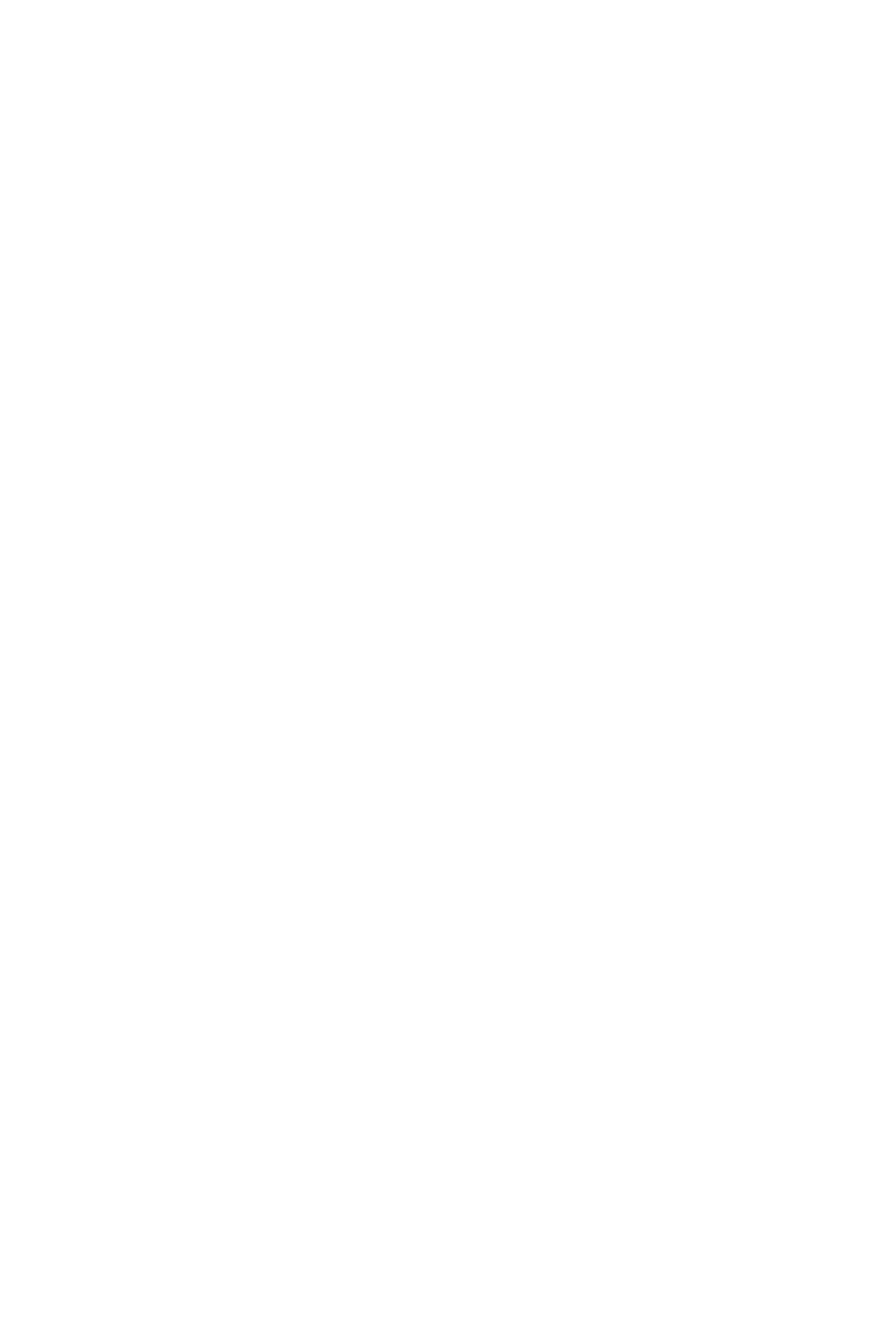
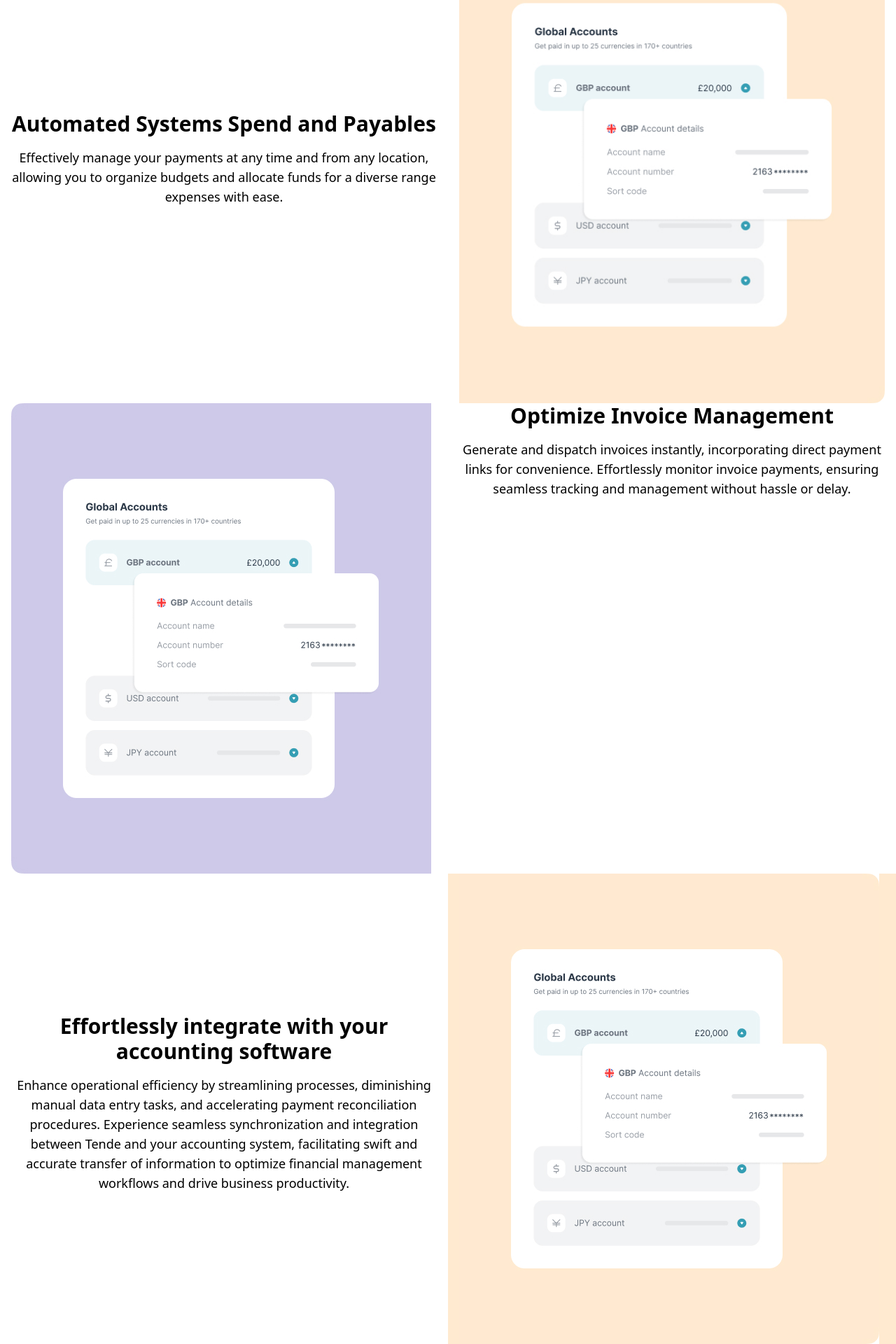
Before and after one commit to Njokimary/Pesha, a React (Create React App) app: page / in a window 1280 px wide. Shown: the part 797-2717 px from the top of the page at 70% size. Before the commit the page ends 800 px from the top, so only its background shows below. Built offline with nearby package versions, Linux system fonts and the light colour scheme.

Commit message:
feat:additinals to the landing page

```diff
--- a/src/Components/Layout.js
+++ b/src/Components/Layout.js
@@ -1,11 +1,47 @@
-import React from 'react'
+import React from 'react';
 
 function Layout() {
   return (
-    <div>
+    <div className="flex flex-wrap">
+
+      <div className="w-full md:w-1/2 px-4 flex items-center">
+        <div className="text-center">
+          <h1 className="text-3xl font-bold mb-4">Automated Systems Spend and Payables</h1>
+          <p className="text-lg mb-4">Effectively manage your payments at any time and from any location, allowing you to organize budgets and allocate funds for a diverse range expenses with ease.</p>
+        </div>
+      </div>
+
+
+      <div className="w-full md:w-1/2 px-4" >
+        <div className="w-460 h-460">
+          <img src="chart2.jpg" alt="Pesha" className="w-full h-full" />
+        </div>
+      </div>
+
+
+      <div className="w-full md:w-1/2 px-4 ">
+        <img src='accounts.jpg' alt='pesha' className="w-460 h-460" />
+      </div>
+      <div className="w-full md:w-1/2 px-4">
+        <div className="text-center">
+          <h1 className="text-3xl font-bold mb-4">Optimize Invoice Management</h1>
+          <p className="text-lg mb-4">Generate and dispatch invoices instantly, incorporating direct payment links for convenience. Effortlessly monitor invoice payments, ensuring seamless tracking and management without hassle or delay.</p>
+        </div>
+      </div>
+      <div className="w-full md:w-1/2 px-4 flex items-center">
+        <div className="text-center">
+          <h1 className="text-3xl font-bold mb-4">Effortlessly integrate with your accounting software</h1>
+          <p className="text-lg mb-4">Enhance operational efficiency by streamlining processes, diminishing manual data entry tasks, and accelerating payment reconciliation procedures. Experience seamless synchronization and integration between Tende and your accounting system, facilitating swift and accurate transfer of information to optimize financial management workflows and drive business productivity.</p>
+        </div>
+      </div>
+
+
+      <div className="w-full md:w-1/2 px-4" style={{ backgroundColor: '#FFEAD0' }}>
+        <img src="chart2.jpg" alt="Pesha" className="w-460 h-460" />
+      </div>
 
     </div>
-  )
+  );
 }
 
-export default Layout
+export default Layout;
```
